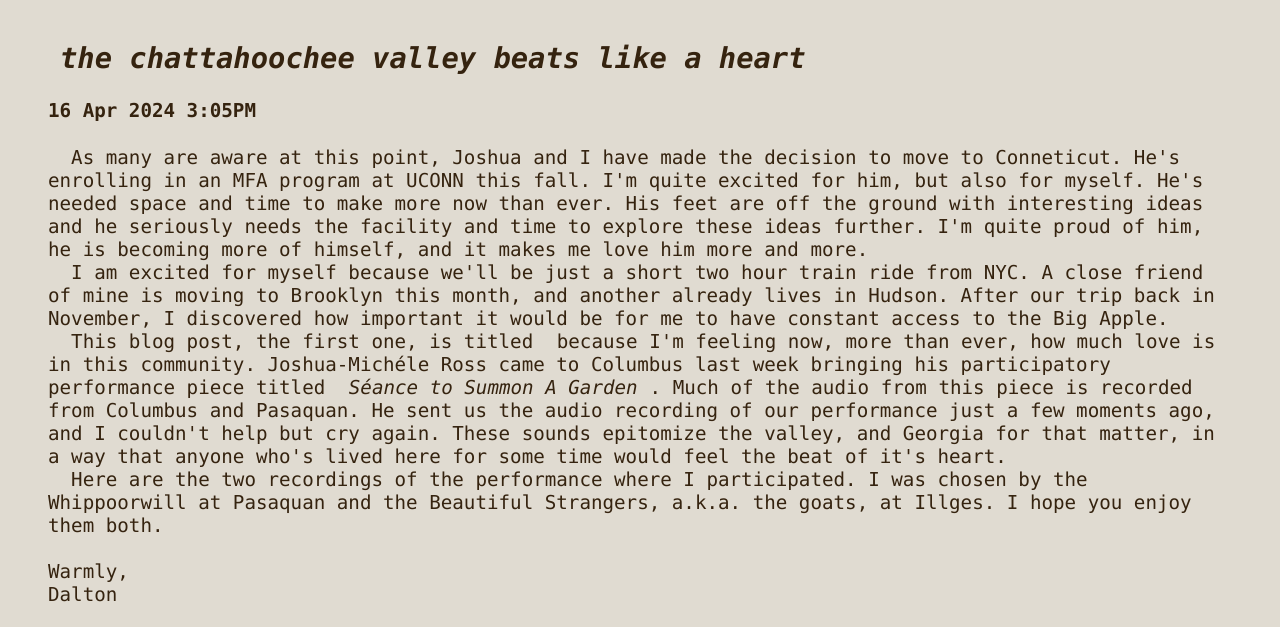
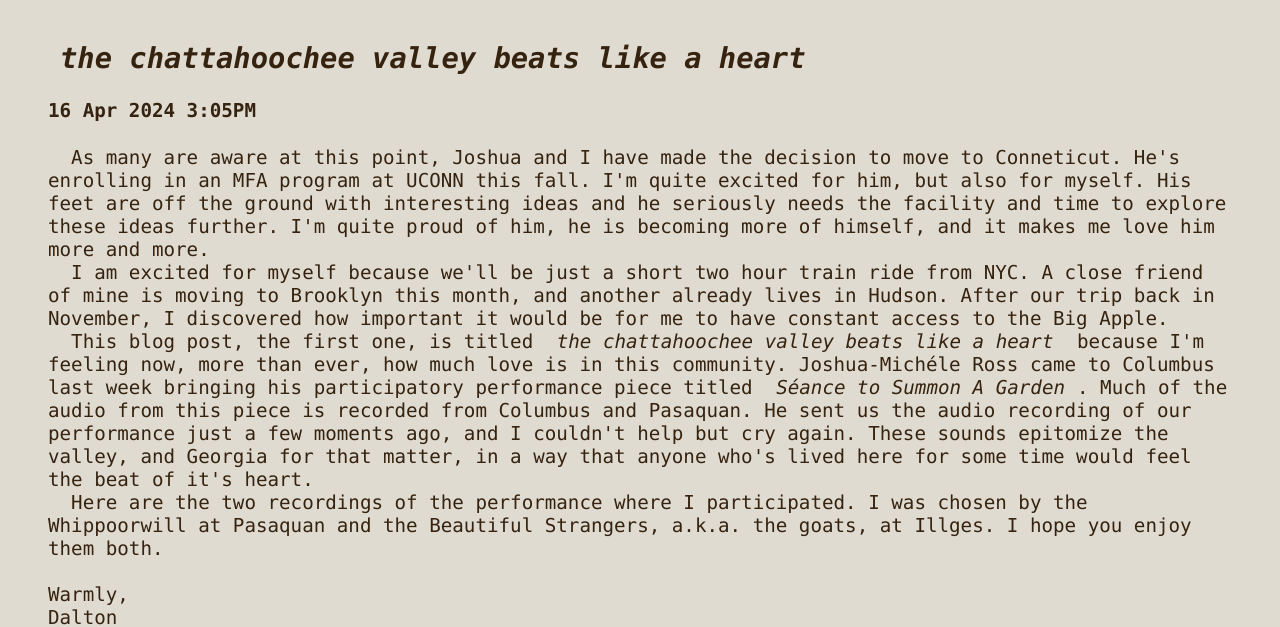
Before and after one commit to daltonnewbend/dalton.newbend, a plain HTML site: page blog.html in a window 1280 px wide. Shown: the part 167-794 px from the top of the page. Drawn offline with Linux system fonts and the light colour scheme.

Commit message:
Add files via upload

```diff
--- a/blog.html
+++ b/blog.html
@@ -22,9 +22,9 @@
 		<section>
 		<h2><i>the chattahoochee valley beats like a heart</i></h2>
 		<h4>16 Apr 2024 3:05PM</h4>
-		<p>&emsp;&emsp;As many are aware at this point, Joshua and I have made the decision to move to Conneticut. He's enrolling in an MFA program at UCONN this fall. I'm quite excited for him, but also for myself. He's needed space and time to make more now than ever. His feet are off the ground with interesting ideas and he seriously needs the facility and time to explore these ideas further. I'm quite proud of him, he is becoming more of himself, and it makes me love him more and more.<br>
+		<p>&emsp;&emsp;As many are aware at this point, Joshua and I have made the decision to move to Conneticut. He's enrolling in an MFA program at UCONN this fall. I'm quite excited for him, but also for myself. His feet are off the ground with interesting ideas and he seriously needs the facility and time to explore these ideas further. I'm quite proud of him, he is becoming more of himself, and it makes me love him more and more.<br>
 		&emsp;&emsp;I am excited for myself because we'll be just a short two hour train ride from NYC. A close friend of mine is moving to Brooklyn this month, and another already lives in Hudson. After our trip back in November, I discovered how important it would be for me to have constant access to the Big Apple.<br>
-		&emsp;&emsp;This blog post, the first one, is titled <i<the chattahoochee valley beats like a heart</i> because I'm feeling now, more than ever, how much love is in this community. Joshua-Michéle Ross came to Columbus last week bringing his participatory performance piece titled <i>Séance to Summon A Garden</i>. Much of the audio from this piece is recorded from Columbus and Pasaquan. He sent us the audio recording of our performance just a few moments ago, and I couldn't help but cry again. These sounds epitomize the valley, and Georgia for that matter, in a way that anyone who's lived here for some time would feel the beat of it's heart.<br>
+		&emsp;&emsp;This blog post, the first one, is titled <i>the chattahoochee valley beats like a heart</i> because I'm feeling now, more than ever, how much love is in this community. Joshua-Michéle Ross came to Columbus last week bringing his participatory performance piece titled <i>Séance to Summon A Garden</i>. Much of the audio from this piece is recorded from Columbus and Pasaquan. He sent us the audio recording of our performance just a few moments ago, and I couldn't help but cry again. These sounds epitomize the valley, and Georgia for that matter, in a way that anyone who's lived here for some time would feel the beat of it's heart.<br>
 		&emsp;&emsp;Here are the two recordings of the performance where I participated. I was chosen by the Whippoorwill at Pasaquan and the Beautiful Strangers, a.k.a. the goats, at Illges. I hope you enjoy them both.<br>
 		<br>Warmly,<br>
 		Dalton
```
